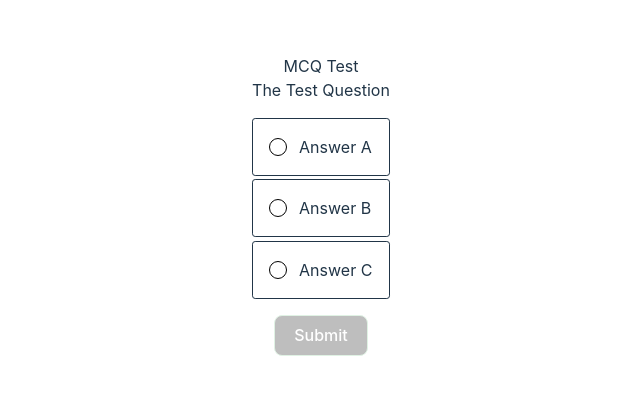
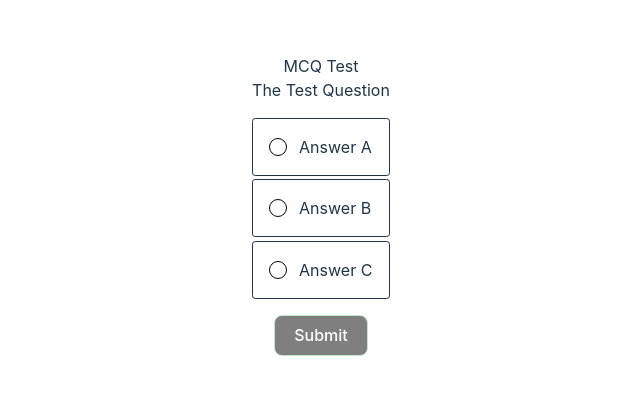
Before and after one commit to UQ-eLIPSE/crucible-components, a Vue app: page / in a window 1280 px wide. Shown: the part 195-590 px from the top of the page, without its empty margins (319-959 px from the left). Built offline with nearby package versions, Linux system fonts and the light colour scheme.

Commit message:
Able to skip submission.

```diff
--- a/src/components/MCQ/MCQQuestion.vue
+++ b/src/components/MCQ/MCQQuestion.vue
@@ -7,7 +7,7 @@
       :key="key"
       class="mcq-option"
       :class="optionClass(key)"
-      @click="selectCurrentOption(key)"
+      @click="selectedOption = key"
     >
       <MCQOption
         :option-key="key"
@@ -18,13 +18,7 @@
     </li>
   </ul>
 
-  <button
-    class="mcq-submit"
-    :disabled="!selectedOption || submitted"
-    @click="submit"
-  >
-    Submit
-  </button>
+  <button class="mcq-submit" @click="submit">Submit</button>
 </template>
 
 <script setup lang="ts">
@@ -36,12 +30,8 @@ const selectedOption = ref<string | null>(null);
 const submitted = ref<boolean>(false);
 
 const submit = () => {
+  if (!selectedOption.value) return;
   submitted.value = true;
-};
-
-// Only allow selection if the quiz is not submitted
-const selectCurrentOption = (key: string) => {
-  if (!submitted.value) selectedOption.value = key;
 };
 
 const optionClass = (key: string) => {
```
Also changed, not shown: 1 other file (tests, documents, lock files or other folders).
